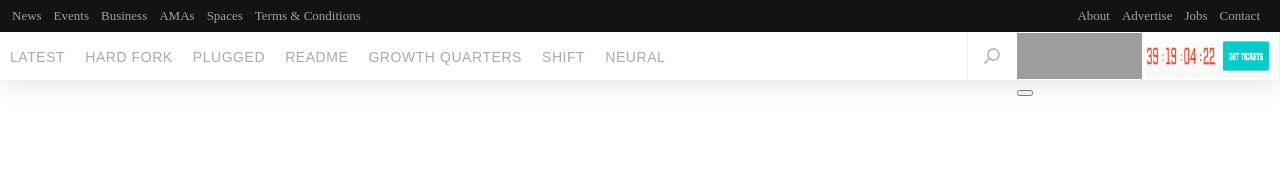
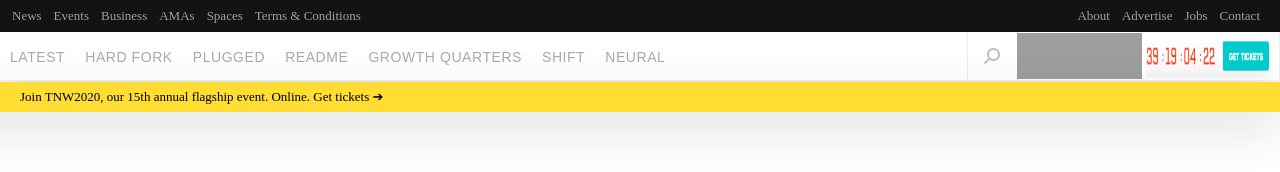
Before and after one commit to Ahmed-Benj/the-next-web-clone, a plain HTML site: page index.html in a window 1280 px wide. Drawn offline with Linux system fonts and the light colour scheme; grey boxes are pictures that could not be loaded.

Commit message:
finish styling navbar

```diff
--- a/index.html
+++ b/index.html
@@ -40,7 +40,7 @@
           <li class="nav-sections-section"><a href="#">SHIFT</a></li>
           <li class="nav-sections-section"><a href="#">NEURAL</a></li>
         </ul>
-        <div class="nav-countdown tnw-countdown">
+        <div class="nav-countdown">
           <div class="nav-countdown-wrapper">
             <div class="nav-countdown2">
               <img
@@ -71,7 +71,27 @@
           </li>
         </ul>
       </div>
+      <a
+        data-event-category="Top"
+        data-event-action="Announcement bar"
+        data-event-label=" Join TNW2020, our 15th annual flagship event. Online. Get tickets ➔"
+        href="https://thenextweb.com/conference"
+        target="_blank"
+        rel="noopener"
+      >
+        <div
+          class="nav-message nav-message-announcement"
+          style="pointer-events: none;"
+        >
+          Join TNW2020, our 15th annual flagship event. Online. Get tickets ➔
+        </div>
+      </a>
     </nav>
+    <!-- <a href="#">
+      <div class="nav-message nav-message-announcement">
+        Join TNW2020, our 15th annual flagship event. Online. Get tickets ➔
+      </div>
+    </a> -->
     <main class="main"></main>
     <footer class="footer"></footer>
   </body>
--- a/reset.css
+++ b/reset.css
@@ -134,6 +134,9 @@ table {
 
 html {
   box-sizing: border-box;
+  -webkit-font-smoothing: antialiased;
+  outline: none;
+  text-rendering: optimizeLegibility;
 }
 
 *,
--- a/style.css
+++ b/style.css
@@ -262,3 +262,41 @@
   -webkit-transform: translateY(6px);
   transform: translateY(6px);
 }
+
+.nav-message {
+  position: relative;
+  margin-left: 0;
+  margin-top: 50px;
+  font-size: 11px;
+  line-height: 24px;
+  background-color: #000;
+  text-align: center;
+  text-overflow: ellipsis;
+  white-space: nowrap;
+  overflow: hidden;
+  padding: 0 6px;
+}
+
+.nav-message-announcement {
+  box-shadow: 0 16px 48px rgba(0, 0, 0, 0.15);
+  line-height: 30px;
+  background: #fd3;
+  font-size: 10px;
+  color: #000;
+}
+
+@media (min-width: 480px) {
+  .nav-message {
+    font-size: 13px;
+    margin-top: 50px;
+  }
+}
+
+@media (min-width: 768px) {
+  .nav-message {
+    margin-left: -106px;
+    padding-left: 126px;
+    text-align: left;
+    margin-top: 50px;
+  }
+}
```
